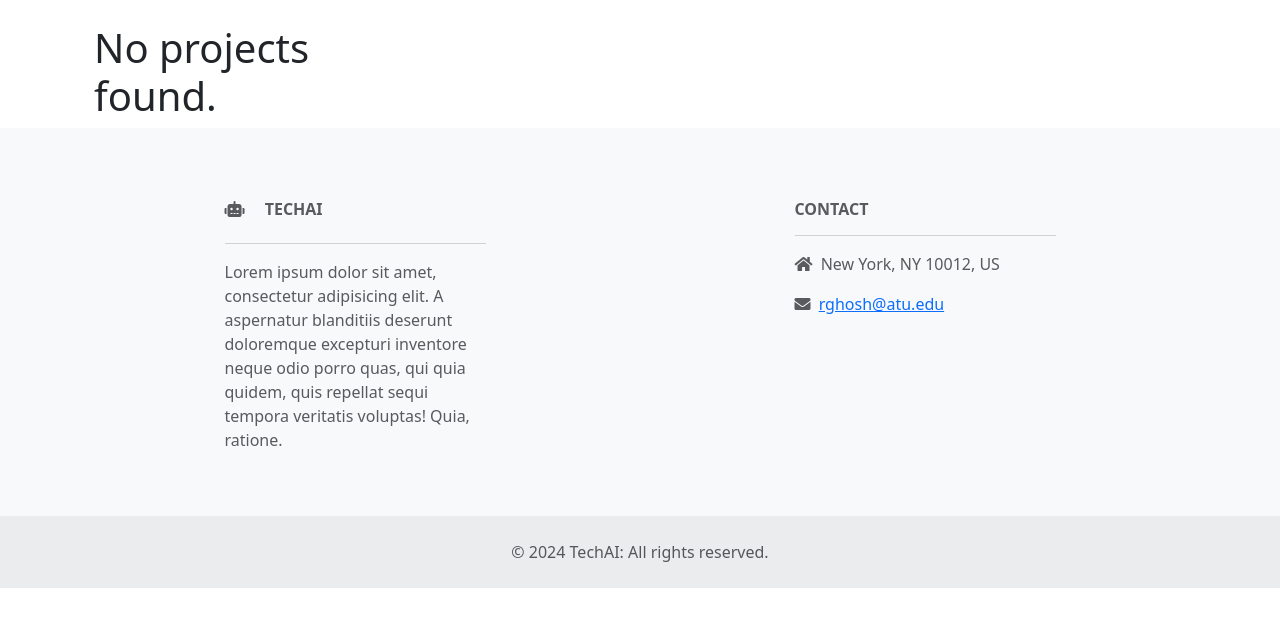
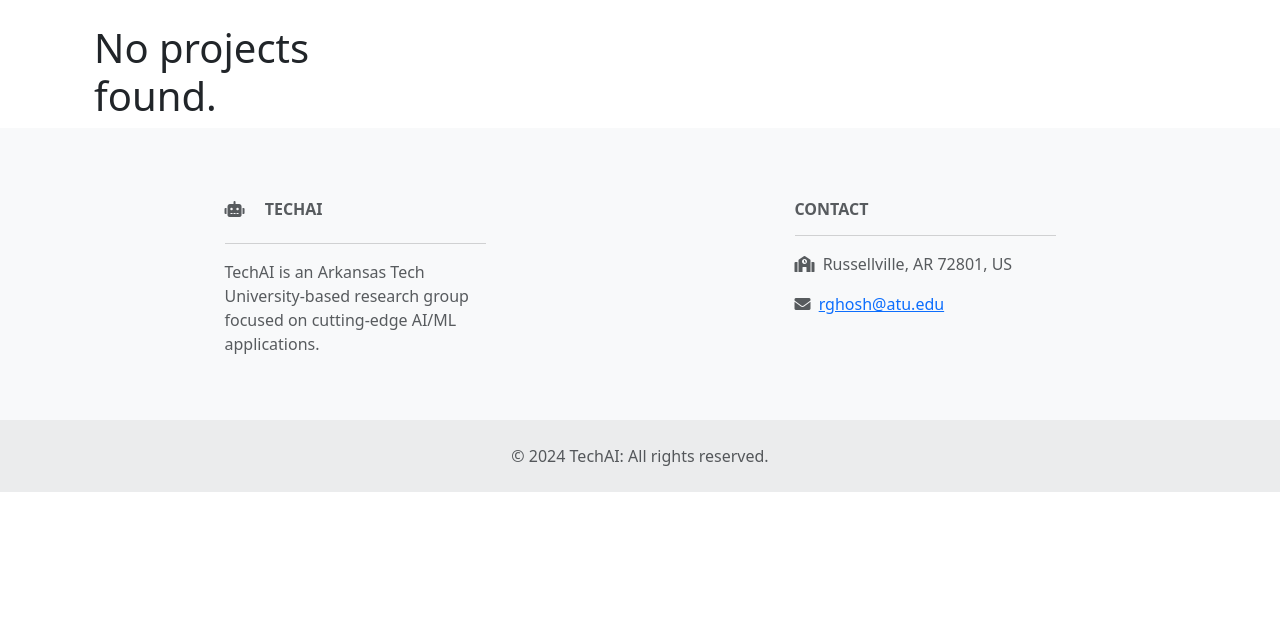
Before and after one commit to ATU-TechAI-Research-Hub/TechAI, a Django app: page /projects/ in a window 1280 px wide. Shown: the part 56-683 px from the top of the page. Run offline with Django 5.2, Linux system fonts and the light colour scheme; data that the repository does not hold is empty; some libraries are stand-ins or nearby versions.

Commit message:
fix(templates): update page content

```diff
--- a/templates/TechAI/base.html
+++ b/templates/TechAI/base.html
@@ -57,16 +57,16 @@
                         TechAI
                     </h6>
                     <hr>
-                    <p>Lorem ipsum dolor sit amet, consectetur adipisicing elit. A aspernatur blanditiis deserunt
-                        doloremque excepturi inventore neque odio porro quas, qui quia quidem, quis repellat sequi
-                        tempora veritatis voluptas! Quia, ratione.</p>
+                    <p>TechAI is an Arkansas Tech University-based research group focused on cutting-edge AI/ML
+                        applications.
+                    </p>
                 </div>
                 <div class="col-md-4 col-lg-3 col-xl-3 mx-auto mb-md-0 mb-4">
                     <h6 class="text-uppercase fw-bold mb-2">Contact</h6>
                     <hr>
                     <p>
-                        <i class="fas fa-home me-1"></i>
-                        New York, NY 10012, US
+                        <i class="fas fa-school me-1"></i>
+                        Russellville, AR 72801, US
                     </p>
                     <p>
                         <i class="fas fa-envelope me-1"></i>
--- a/templates/TechAI/projects.html
+++ b/templates/TechAI/projects.html
@@ -16,6 +16,12 @@
                         </div>
                         <div class="card-footer">
                             <small class="text-muted">{{ project.start_date|date }}</small>
+                            &bull;
+                            {% if project.end_date %}
+                                <small class="text-muted">{{ project.end_date|date }}</small>
+                            {% else %}
+                                <small class="text-muted">Ongoing</small>
+                            {% endif %}
                         </div>
                     </div>
                 </div>
```
